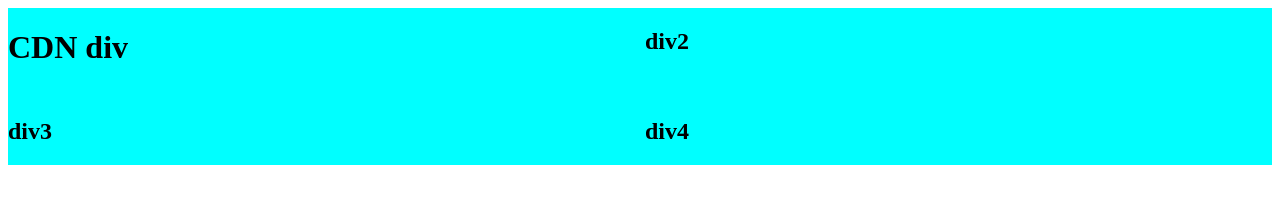
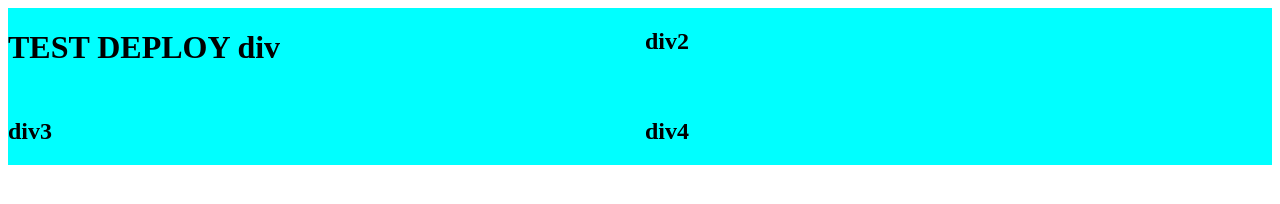
Before and after one commit to stevenjunio/Steven-Junio-Portfolio, a plain HTML site: page public/newindex.html in a window 1280 px wide. Drawn offline with Linux system fonts and the light colour scheme.

Commit message:
Testing automated deployments

```diff
--- a/public/newindex.html
+++ b/public/newindex.html
@@ -14,7 +14,7 @@
     <div class="pageLayout">
 
 
-      <h1>CDN div</h1>
+      <h1>TEST DEPLOY div</h1>
       <h2>div2</h2>
       <h2>div3</h2>
       <h2>div4</h2>
```
